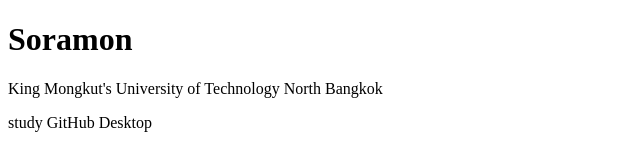
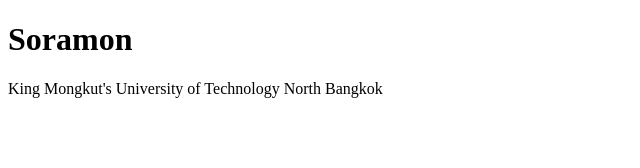
Before and after one commit to 1srah/github-desktop-project, a plain HTML site: page index.html in a window 1280 px wide. Shown: the whole page, without its empty margins (0-640 px from the left). Drawn offline with Linux system fonts and the light colour scheme.

Commit message:
Revert "Add some text"
This reverts commit f8f6783e8c8be1c46f8de15f79f84689d97973f3.

```diff
--- a/index.html
+++ b/index.html
@@ -9,6 +9,5 @@
 <body>
     <h1>Soramon</h1>
     <p>King Mongkut's University of Technology North Bangkok</p>
-    <p>study GitHub Desktop</p>
 </body>
 </html>
```
